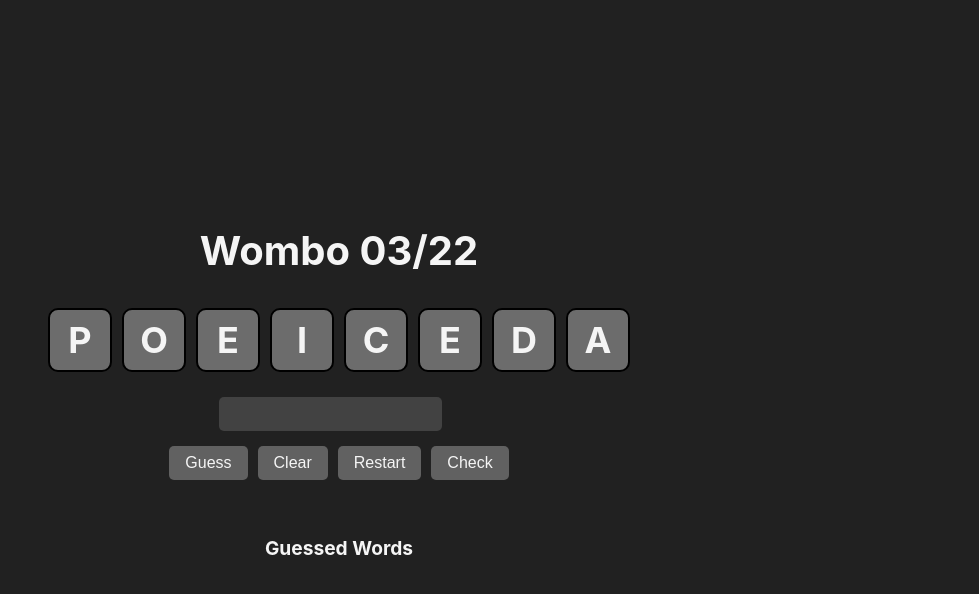
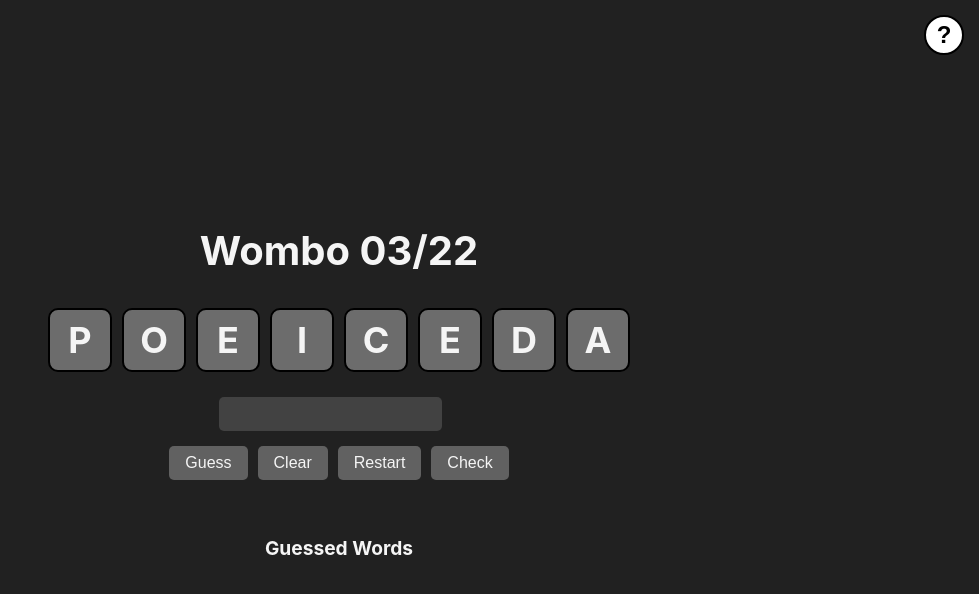
Before and after one commit to kelvindo/wombo-game, a React (Create React App) app: page / in a window 1280 px wide. Shown: the top 594 px of the page, without its empty margins (301-1280 px from the left). Built offline with nearby package versions, Linux system fonts and the light colour scheme.

Commit message:
Add help button

```diff
--- a/src/App.css
+++ b/src/App.css
@@ -154,3 +154,57 @@ li {
 .guessed-word-item--incorrect {
   color: red; /* light red */
 }
+
+.information-button {
+  position: fixed;
+  top: 10px;
+  right: 10px;
+  width: 40px;
+  height: 40px;
+  font-size: 24px;
+  font-weight: bold;
+  background-color: white;
+  color: black;
+  border: 2px solid black;
+  border-radius: 50%;
+  cursor: pointer;
+  display: flex;
+  justify-content: center;
+  align-items: center;
+}
+
+.information-overlay {
+  position: fixed;
+  top: 0;
+  left: 0;
+  right: 0;
+  bottom: 0;
+  background-color: rgba(0, 0, 0, 0.8);
+  display: flex;
+  justify-content: center;
+  align-items: center;
+}
+
+.information-popup {
+  background-color: #212121;
+  padding: 20px;
+  border-radius: 10px;
+  max-width: 80%;
+  max-height: 80%;
+  overflow: auto;
+}
+
+.information-popup p {
+  font-weight: bold;
+  margin-bottom: 10px;
+}
+
+.information-popup ul {
+  list-style: disc;
+  margin-left: 20px;
+  margin-bottom: 20px;
+}
+
+.information-popup button {
+  margin-top: 10px;
+}
--- a/src/App.tsx
+++ b/src/App.tsx
@@ -2,6 +2,36 @@
 import { useState } from 'react';
 import { canMakeWord, isEnglishWord, scrambleWords, subtractWords, getTodaysRandomWords, checkSolution } from './utils/wordUtils';
 import './App.css';
+
+const InformationPopup = () => {
+  const [showPopup, setShowPopup] = useState(false);
+
+  const togglePopup = () => {
+    setShowPopup(!showPopup);
+  };
+
+  return (
+    <>
+      <button className="information-button" onClick={togglePopup}>?</button>
+      {showPopup && (
+        <div className="information-overlay">
+          <div className="information-popup">
+            <p>Instructions:</p>
+            <ul>
+              <li>Click the letters to create 4 letter words</li>
+              <li>Guessed letters will be replaced with new ones</li>
+              <li>If you reach a dead end, you have to restart</li>
+              <li>If you're stuck, check your solutions to see which guesses are correct</li>
+              <li>After 5 correct guesses, you win!</li>
+              <li>There is more than one correct solution!</li>
+            </ul>
+            <button onClick={togglePopup}>Close</button>
+          </div>
+        </div>
+      )}
+    </>
+  );
+};
 
 // const words = getTodaysRandomWords();
 // const scrambled = scrambleWords(words);
@@ -9,10 +39,15 @@ const scrambled = 'poeicedadfchnmacuusf';
 
 function App() {
   const date = new Date().toLocaleDateString(undefined, { month: '2-digit', day: '2-digit' });
+  const [showInformationPopup, setShowInformationPopup] = useState(false);
   const [remainingLetters, setRemainingLetters] = useState(scrambled.slice(0, 8));
   const [remainingLettersRest, setRemainingLettersRest] = useState(scrambled.slice(8));
   const [guessedWords, setGuessedWords] = useState<string[]>([]);
   const [inputWord, setInputWord] = useState('');
+
+  const toggleInformationPopup = () => {
+    setShowInformationPopup(!showInformationPopup);
+  };
 
   const handleClearInput = () => {
     setInputWord('');
@@ -39,6 +74,7 @@ function App() {
 
   const handleCheck = () => {
     const solutionChecks = checkSolution(scrambled, guessedWords);
+
     const guessedWordItems = document.querySelectorAll('.guessed-word-item');
 
     for (let i = 0; i < guessedWordItems.length; i++) {
@@ -84,6 +120,8 @@ function App() {
   return (
     <div className="App">
       <h1>Wombo {date}</h1>
+      <button className="information-button" onClick={toggleInformationPopup}>?</button>
+      {showInformationPopup && <InformationPopup />}
       <h2 className="remaining-letters">
         {remainingLetters.split('').map((letter, index) => (
           <span key={index} className="remaining-letters-tile" onClick={() => handleTileClick(index)}>
```
